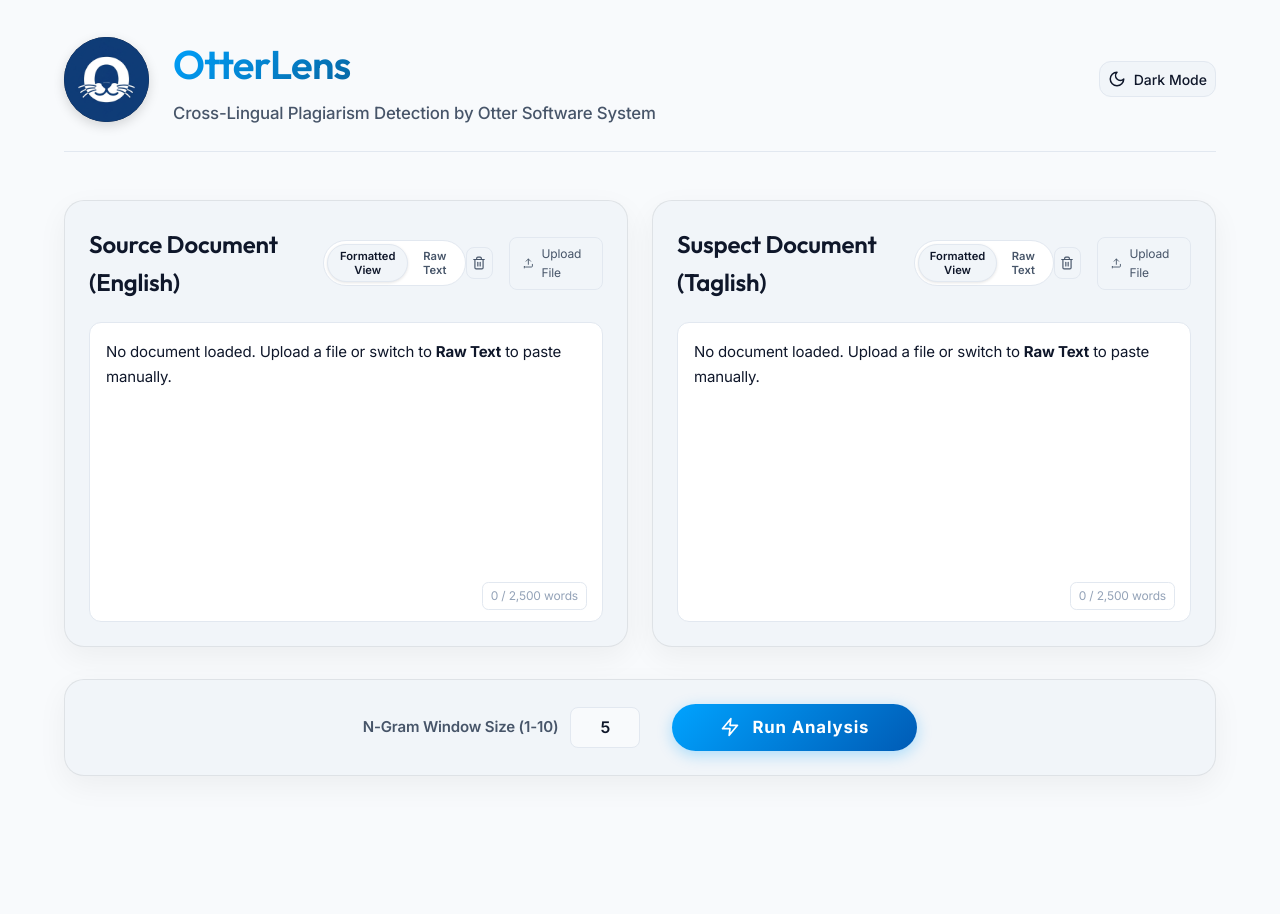
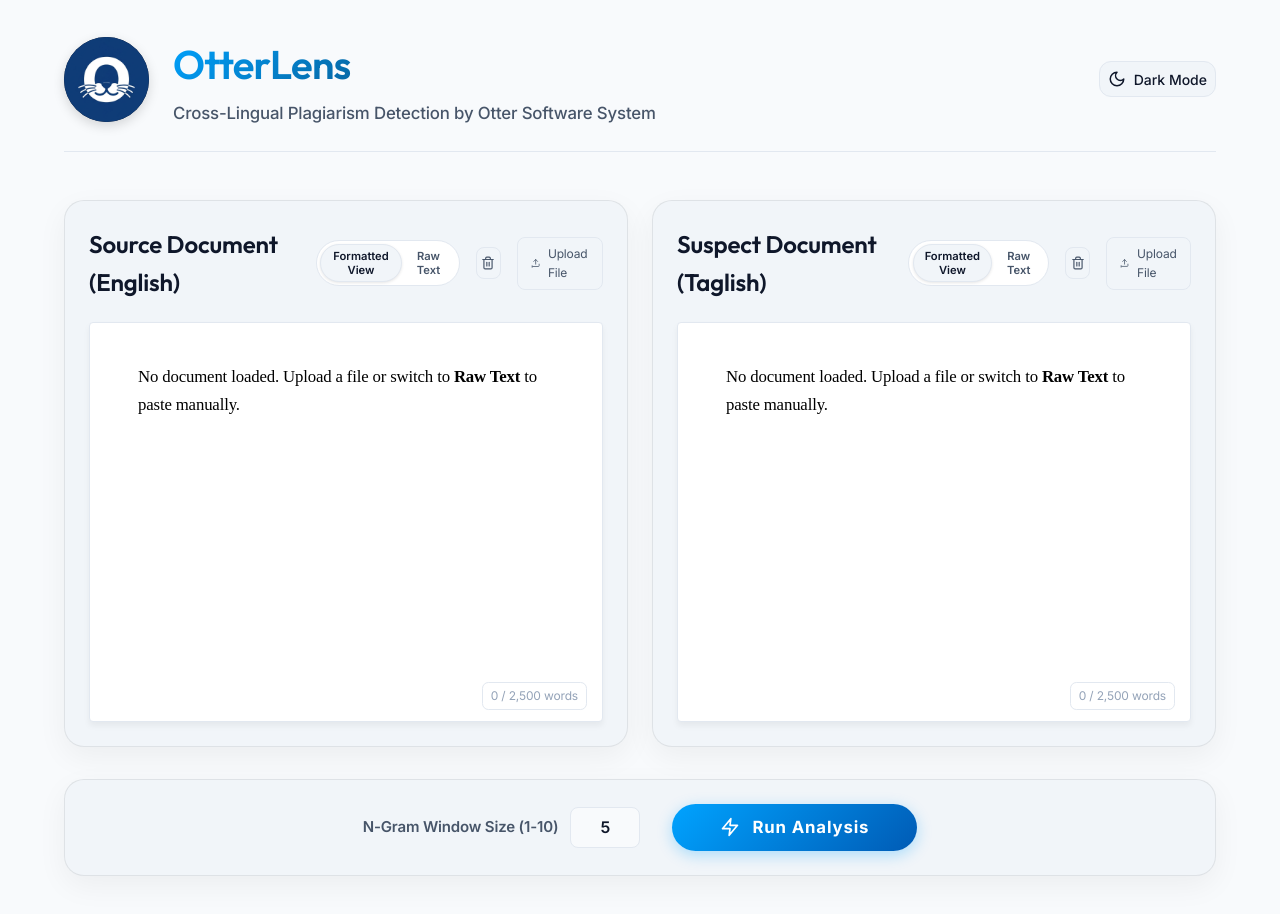
Before and after one commit to skeg-16/rabin-karp-algorithm, a React (Vite) app in the folder frontend/: page / in a window 1280 px wide. Shown: the top 914 px of the page. Before the commit the page ends 856 px from the top, so only its background shows below. Built offline with nearby package versions, Linux system fonts and the light colour scheme.

Commit message:
fix: UX/UI polish based on feedback

```diff
--- a/frontend/src/App.css
+++ b/frontend/src/App.css
@@ -684,8 +684,19 @@
 
 .log-text {
   display: block;
-  margin-top: 0.25rem;
-  color: #cbd5e1;
+  margin-top: 0.5rem;
+  color: #e2e8f0;
+  background: #1e293b;
+  padding: 1rem;
+  border-radius: 0.5rem;
+  border-left: 3px solid var(--accent);
+  line-height: 1.6;
+  font-size: 0.8rem;
+  white-space: pre-wrap;
+}
+
+.log-entry.suspect .log-text {
+  border-left-color: var(--danger);
 }
 
 .log-entry strong {
@@ -900,11 +911,7 @@
   width: 100%;
 }
 
-.box-title-group {
-  display: flex;
-  align-items: center;
-  gap: 1rem;
-}
+/* Removed box-title-group as doc-tabs moved to header-actions */
 
 .doc-tabs {
   display: flex;
@@ -939,24 +946,34 @@
 
 .formatted-view-container {
   overflow-y: auto;
-  background: var(--bg-primary);
+  background: #ffffff;
   border: 1px solid var(--border-color);
-  border-radius: 0.75rem;
-  padding: 1rem;
-  font-size: 0.9375rem;
-  color: var(--text-primary);
-  height: 300px;
+  border-radius: 4px;
+  padding: 2.5rem 3rem;
+  font-family: 'Times New Roman', Times, serif;
+  font-size: 1.05rem;
+  color: #000000;
+  height: 400px;
+  box-shadow: 0 4px 6px rgba(0,0,0,0.05);
+}
+
+.dark .formatted-view-container {
+  background: #cbd5e1;
+  color: #0f172a;
 }
 
 .formatted-content h3 {
   font-size: 1.1rem;
-  margin-top: 1.2rem;
-  margin-bottom: 0.6rem;
-  color: var(--text-primary);
+  margin-top: 1.5rem;
+  margin-bottom: 0.75rem;
+  color: inherit;
   font-weight: 700;
 }
 .formatted-content h3:first-child {
   margin-top: 0;
+  text-align: center;
+  font-size: 1.5rem;
+  margin-bottom: 2rem;
 }
 
 .formatted-content p {
--- a/frontend/src/App.jsx
+++ b/frontend/src/App.jsx
@@ -490,14 +490,12 @@ function App() {
         <div className="card">
           <div className="card-header">
             <div className="box-header-flex">
-              <div className="box-title-group">
-                <h2 className="box-title source">Source Document (English)</h2>
+              <h2 className="box-title source">Source Document (English)</h2>
+              <div className="header-actions">
                 <div className="doc-tabs">
                   <button className={`tab-btn ${sourceTab === 'formatted' ? 'active' : ''}`} onClick={() => setSourceTab('formatted')}>Formatted View</button>
                   <button className={`tab-btn ${sourceTab === 'raw' ? 'active' : ''}`} onClick={() => setSourceTab('raw')}>Raw Text</button>
                 </div>
-              </div>
-              <div className="header-actions">
                 <button className="icon-btn clear-action" onClick={() => handleClear('source')} data-tooltip="Clear Document">
                   <TrashIcon />
                 </button>
@@ -560,14 +558,12 @@ function App() {
         <div className="card">
           <div className="card-header">
             <div className="box-header-flex">
-              <div className="box-title-group">
-                <h2 className="box-title suspect">Suspect Document (Taglish)</h2>
+              <h2 className="box-title suspect">Suspect Document (Taglish)</h2>
+              <div className="header-actions">
                 <div className="doc-tabs">
                   <button className={`tab-btn ${suspectTab === 'formatted' ? 'active' : ''}`} onClick={() => setSuspectTab('formatted')}>Formatted View</button>
                   <button className={`tab-btn ${suspectTab === 'raw' ? 'active' : ''}`} onClick={() => setSuspectTab('raw')}>Raw Text</button>
                 </div>
-              </div>
-              <div className="header-actions">
                 <button className="icon-btn clear-action" onClick={() => handleClear('suspect')} data-tooltip="Clear Document">
                   <TrashIcon />
                 </button>
```
